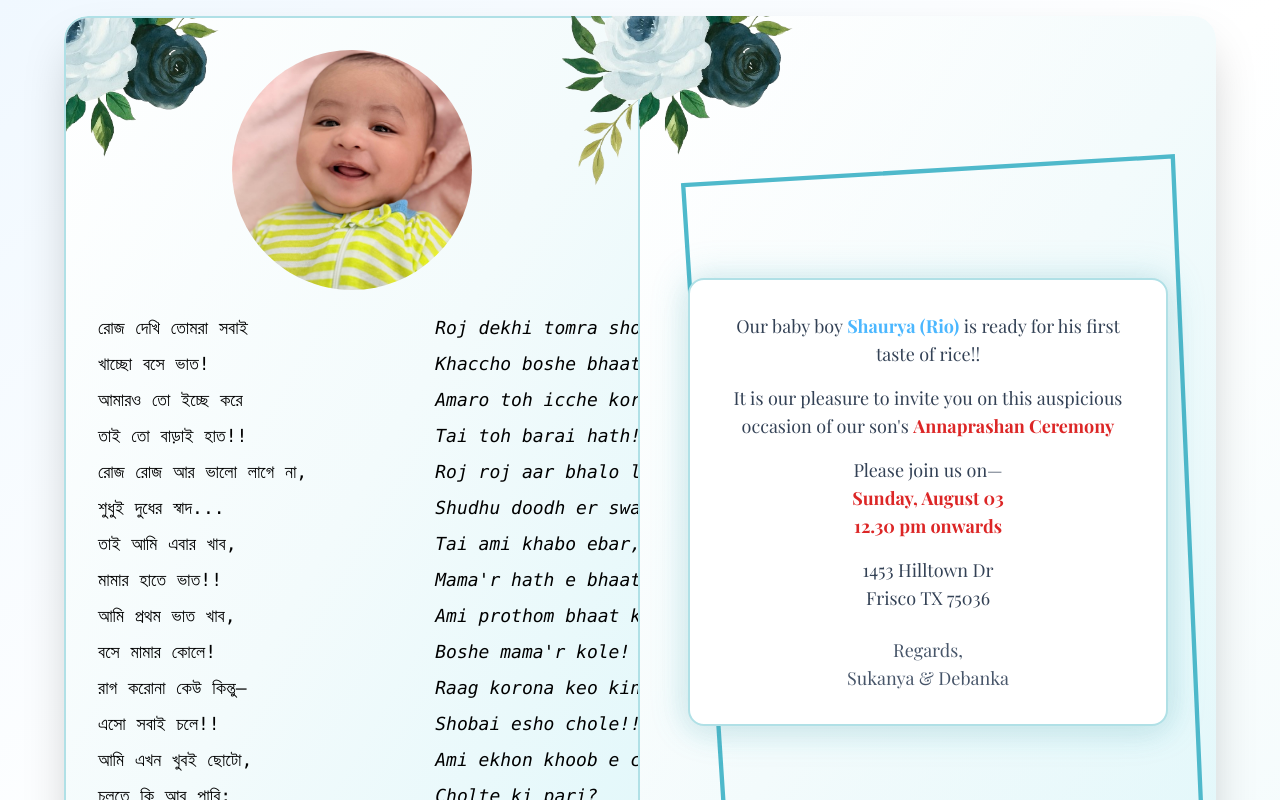
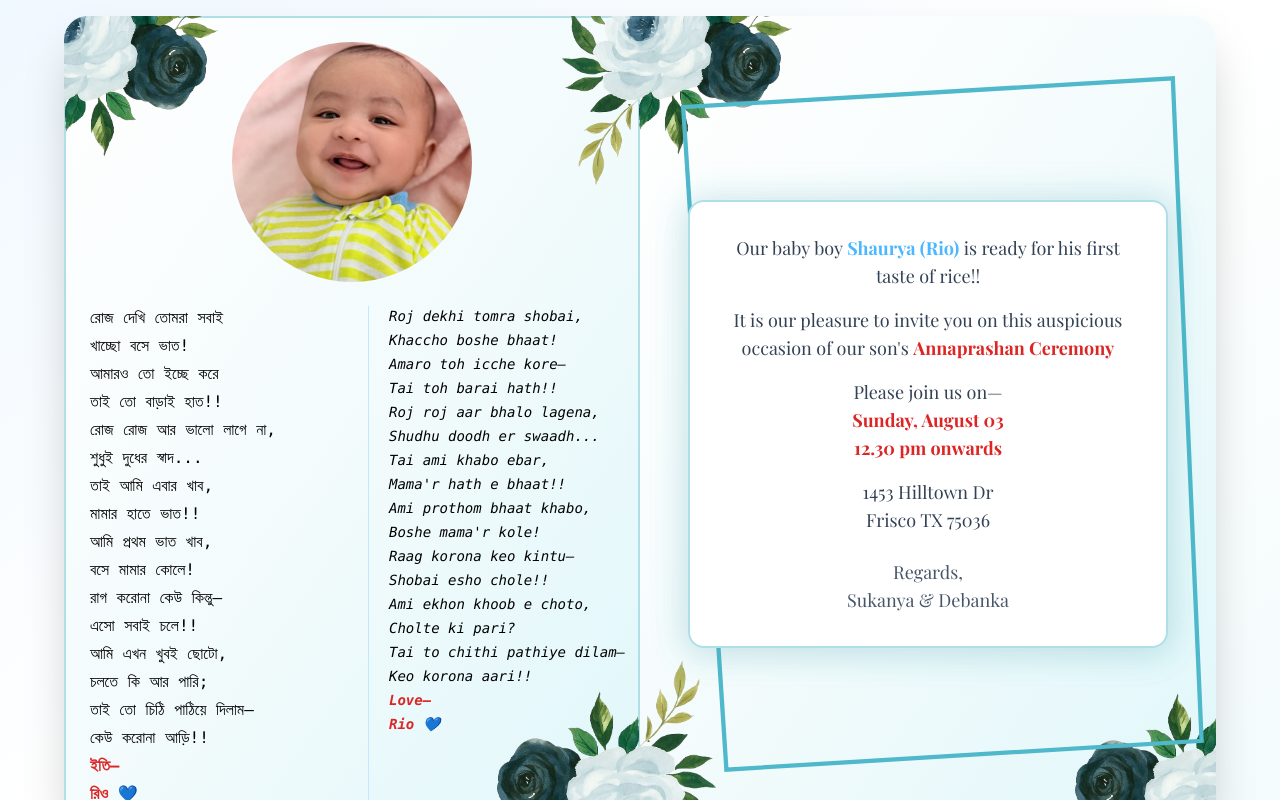
Before and after one commit to kisato-ken/Rio, a React (Create React App) app: page / in a window 1280 px wide. Both pictures are taken after a click on the button "Open Invitation". Shown: the top 800 px of the page. Built offline with nearby package versions, Linux system fonts and the light colour scheme.

Commit message:
Finalize poem layout adjustments

```diff
--- a/src/App.js
+++ b/src/App.js
@@ -55,7 +55,7 @@ export default function AnnaprashanInvite() {
           transition={{ duration: 0.7 }}
         >
           {/* Left Page: Poem (Bengali & English, two columns) */}
-          <div className="relative w-full md:w-1/2 flex flex-col items-center justify-center p-4 md:p-8 bg-gradient-to-br from-white via-powderedblue-50 to-powderedblue-100 shadow-2xl rounded-3xl border-2 border-powderedblue-200 min-h-[350px] overflow-y-auto no-scrollbar">
+          <div className="relative w-full md:w-1/2 flex flex-col items-center justify-center p-2 md:p-6 bg-gradient-to-br from-white via-powderedblue-50 to-powderedblue-100 shadow-md rounded-3xl border-2 border-powderedblue-200 min-h-[300px]">
             {/* Floral decorations */}
             <img src="/flowers.png" alt="flowers" className="absolute left-0 top-0 w-32 md:w-48 lg:w-64 -translate-x-1/3 -translate-y-1/3 select-none pointer-events-none" style={{ zIndex: 2 }} />
             <img src="/flowers.png" alt="flowers" className="absolute right-0 bottom-0 w-32 md:w-48 lg:w-64 rotate-180 translate-x-1/3 translate-y-1/3 select-none pointer-events-none" style={{ zIndex: 2 }} />
@@ -67,9 +67,9 @@ export default function AnnaprashanInvite() {
                 className="object-cover w-full h-full"
               />
             </div>
-            <div className="relative z-10 w-full flex flex-row flex-nowrap gap-4 md:gap-8">
+            <div className="relative z-10 w-full flex flex-row flex-nowrap gap-0">
               {/* Bengali Poem */}
-              <div className="flex-1 text-left font-mono text-sm md:text-lg leading-relaxed whitespace-pre space-y-2 pr-0 md:pr-4 mb-4 md:mb-0">
+              <div className="w-1/2 text-left font-mono text-xs md:text-base leading-snug whitespace-pre space-y-1 pr-0 md:pr-4 mb-4 md:mb-0">
                 <p>রোজ দেখি তোমরা সবাই</p>
                 <p>খাচ্ছো বসে ভাত!</p>
                 <p>আমারও তো ইচ্ছে করে</p>
@@ -86,13 +86,13 @@ export default function AnnaprashanInvite() {
                 <p>চলতে কি আর পারি;</p>
                 <p>তাই তো চিঠি পাঠিয়ে দিলাম—</p>
                 <p>কেউ করোনা আড়ি!!</p>
-                <p className="mt-4 text-xs md:text-base font-bold text-red-600">ইতি——</p>
+                <p className="mt-4 text-xs md:text-base font-bold text-red-600">ইতি—</p>
                 <p className="text-xs md:text-base font-bold text-red-600">রিও 💙</p>
               </div>
               {/* Divider */}
               <div className="block w-px bg-babyBlue-200 mx-4 h-full" />
               {/* English Poem */}
-              <div className="flex-1 text-left font-mono text-sm md:text-lg italic leading-relaxed whitespace-pre space-y-2 pl-0 md:pl-4">
+              <div className="w-4/12 text-left font-mono text-xs md:text-sm italic leading-snug whitespace-pre space-y-1 pl-0 md:pl-1">
                 <p>Roj dekhi tomra shobai,</p>
                 <p>Khaccho boshe bhaat!</p>
                 <p>Amaro toh icche kore—</p>
```
